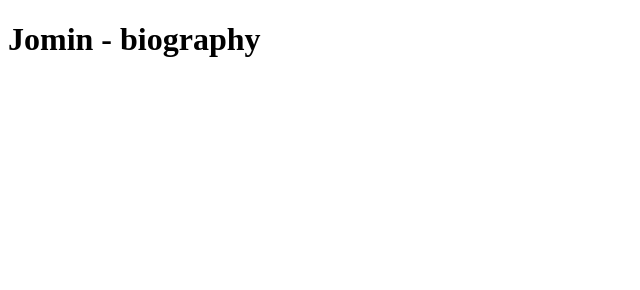
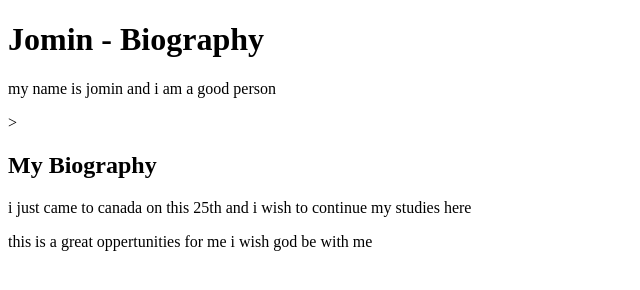
Before and after one commit to jomjos22/lab-01, a plain HTML site: page index.html in a window 1280 px wide. Shown: the whole page, without its empty margins (0-640 px from the left). Drawn offline with Linux system fonts and the light colour scheme.

Commit message:
Add files via upload

```diff
--- a/index.html
+++ b/index.html
@@ -7,6 +7,14 @@
     <title>Jomin - biography</title>
 </head>
 <body>
-    <h1>Jomin - biography</h1>
+    <header>
+    <h1>Jomin - Biography</h1>
+    <p>my name is jomin and i am a good person</p>>
+    </header>
+    <section>
+        <h2>My Biography</h2>
+        <p>i just came to canada on this 25th and i wish to continue my studies here</p>
+        <p>this is a great oppertunities for me i wish god be with me</p>
+    </section>
 </body>
 </html>
```
